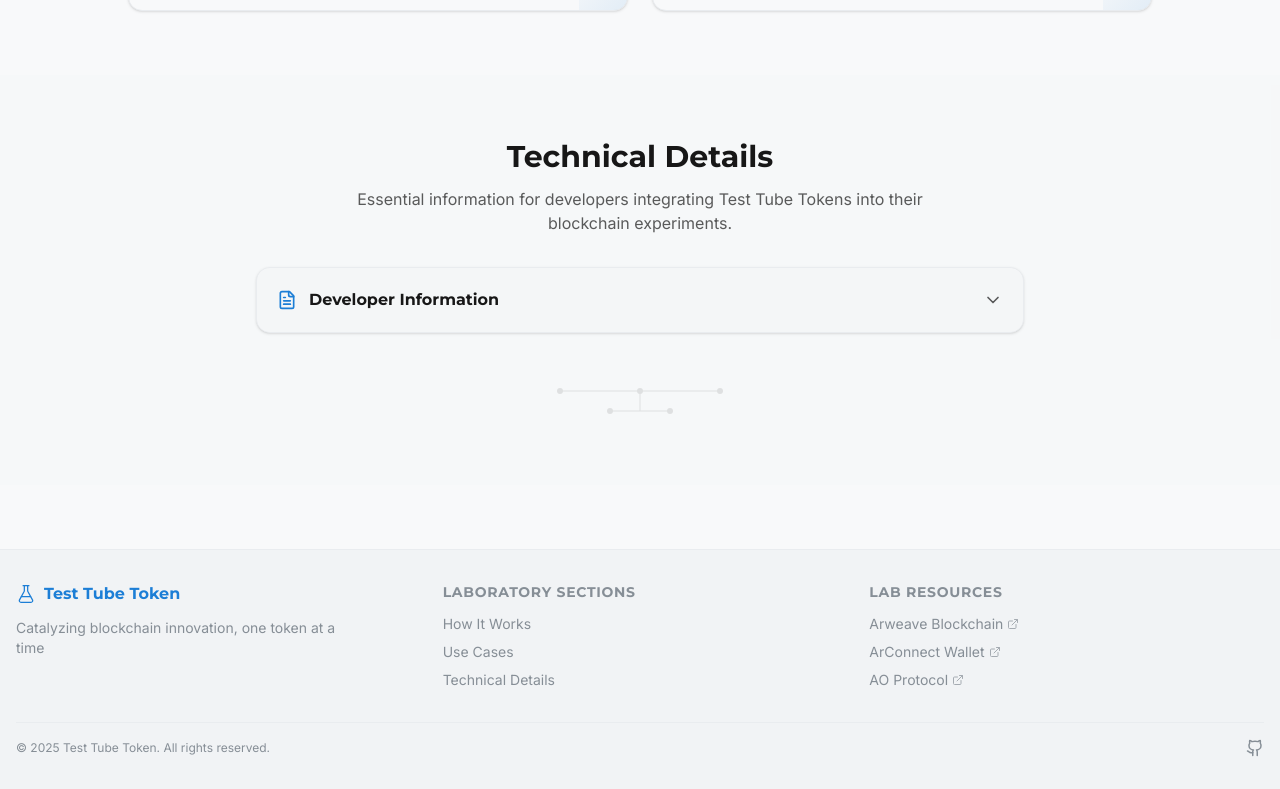
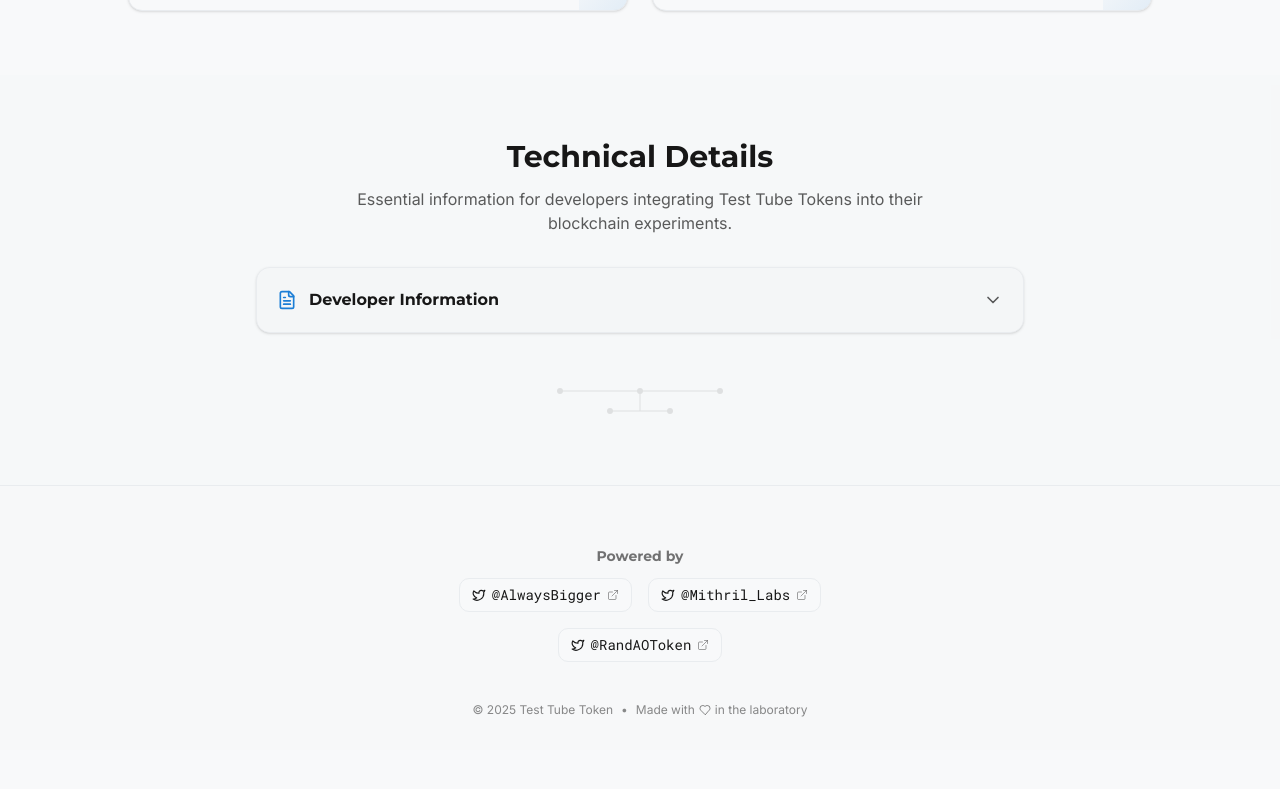
Before and after one commit to skyf0xx/test-tube-token, a Next.js app: page / in a window 1280 px wide. Shown: the part 2456-3245 px from the top of the page. After the commit the page ends 3206 px from the top, so only its background shows below. Built offline with nearby package versions, Linux system fonts and the light colour scheme.

Commit message:
feat: powered by

```diff
--- a/src/components/footer.tsx
+++ b/src/components/footer.tsx
@@ -1,146 +1,98 @@
 import React from 'react';
 import { motion } from 'framer-motion';
-import { FlaskConical, Github, ExternalLink } from 'lucide-react';
-import { scrollToSection } from '@/utils/helpers';
+import { Twitter, Heart, ExternalLink } from 'lucide-react';
+import { useAnimationPreferences } from '@/utils/helpers';
 
 export const Footer: React.FC = () => {
+    const { isAnimationEnabled } = useAnimationPreferences();
+
+    // Animation settings
+    const fadeIn = {
+        hidden: { opacity: 0, y: 20 },
+        visible: {
+            opacity: 1,
+            y: 0,
+            transition: { duration: 0.5 },
+        },
+    };
+
+    // Partners data with Twitter handles and URLs
+    const partners = [
+        {
+            handle: '@AlwaysBigger',
+            url: 'https://x.com/AlwaysBigger',
+        },
+        {
+            handle: '@Mithril_Labs',
+            url: 'https://x.com/Mithril_Labs',
+        },
+        {
+            handle: '@RandAOToken',
+            url: 'https://x.com/RandAOToken',
+        },
+    ];
+
     return (
-        <footer className="w-full bg-muted border-t border-border mt-16 py-8">
+        <footer className="w-full py-8 border-t border-border bg-muted/20">
             <div className="container mx-auto px-4">
-                <div className="grid grid-cols-1 md:grid-cols-3 gap-8">
-                    {/* Brand column */}
-                    <div className="flex flex-col space-y-3">
-                        <motion.div
-                            className="flex items-center cursor-pointer"
-                            onClick={() => scrollToSection('hero')}
-                            whileHover={{ scale: 1.05 }}
-                            whileTap={{ scale: 0.97 }}
-                        >
-                            <FlaskConical
-                                size={20}
-                                className="text-primary mr-2"
-                                strokeWidth={1.5}
-                            />
-                            <span className="font-bold text-primary font-headings">
-                                Test Tube Token
-                            </span>
-                        </motion.div>
-                        <p className="text-sm text-muted-foreground max-w-xs">
-                            Catalyzing blockchain innovation, one token at a
-                            time
+                <motion.div
+                    className="flex flex-col items-center"
+                    initial={isAnimationEnabled ? 'hidden' : 'visible'}
+                    whileInView="visible"
+                    viewport={{ once: true }}
+                    variants={fadeIn}
+                >
+                    {/* Laboratory line decoration */}
+                    <div className="w-16 h-1 bg-laboratory-blue rounded-full mb-6"></div>
+
+                    {/* Powered by section */}
+                    <div className="flex flex-col items-center mb-6">
+                        <p className="text-sm text-foreground/60 mb-3 font-headings">
+                            Powered by
                         </p>
+
+                        <div className="flex flex-wrap justify-center gap-4 max-w-lg">
+                            {partners.map((partner, index) => (
+                                <a
+                                    key={index}
+                                    href={partner.url}
+                                    target="_blank"
+                                    rel="noopener noreferrer"
+                                    className="flex items-center gap-1.5 px-3 py-1.5 bg-card border border-border rounded-lg hover:border-primary transition-colors duration-200 group"
+                                >
+                                    <Twitter
+                                        size={14}
+                                        className="text-laboratory-blue"
+                                    />
+                                    <span className="text-sm font-mono group-hover:text-primary transition-colors duration-200">
+                                        {partner.handle}
+                                    </span>
+                                    <ExternalLink
+                                        size={12}
+                                        className="text-foreground/40 group-hover:text-primary transition-colors duration-200"
+                                    />
+                                </a>
+                            ))}
+                        </div>
                     </div>
 
-                    {/* Quick links column */}
-                    <div className="flex flex-col space-y-3">
-                        <h3 className="font-headings font-medium text-sm uppercase tracking-wider text-muted-foreground">
-                            Laboratory Sections
-                        </h3>
-                        <ul className="space-y-2">
-                            <FooterLink
-                                onClick={() => scrollToSection('how-it-works')}
-                                label="How It Works"
-                            />
-                            <FooterLink
-                                onClick={() => scrollToSection('use-cases')}
-                                label="Use Cases"
-                            />
-                            <FooterLink
-                                onClick={() =>
-                                    scrollToSection('technical-details')
-                                }
-                                label="Technical Details"
-                            />
-                        </ul>
+                    {/* Copyright info */}
+                    <div className="flex items-center text-xs text-foreground/50 mt-4">
+                        <span>
+                            © {new Date().getFullYear()} Test Tube Token
+                        </span>
+                        <span className="mx-2">•</span>
+                        <span className="flex items-center">
+                            Made with{' '}
+                            <Heart
+                                size={12}
+                                className="text-reaction-orange mx-1"
+                            />{' '}
+                            in the laboratory
+                        </span>
                     </div>
-
-                    {/* Resources column */}
-                    <div className="flex flex-col space-y-3">
-                        <h3 className="font-headings font-medium text-sm uppercase tracking-wider text-muted-foreground">
-                            Lab Resources
-                        </h3>
-                        <ul className="space-y-2">
-                            <FooterLink
-                                href="https://arweave.org/"
-                                label="Arweave Blockchain"
-                                external
-                            />
-                            <FooterLink
-                                href="https://arconnect.io/"
-                                label="ArConnect Wallet"
-                                external
-                            />
-                            <FooterLink
-                                href="https://ao.arweave.net/"
-                                label="AO Protocol"
-                                external
-                            />
-                        </ul>
-                    </div>
-                </div>
-
-                {/* Copyright */}
-                <div className="mt-8 pt-4 border-t border-border flex flex-col sm:flex-row justify-between items-center">
-                    <p className="text-xs text-muted-foreground">
-                        © {new Date().getFullYear()} Test Tube Token. All rights
-                        reserved.
-                    </p>
-                    <div className="mt-4 sm:mt-0 flex items-center space-x-4">
-                        <motion.a
-                            href="https://github.com"
-                            target="_blank"
-                            rel="noopener noreferrer"
-                            className="text-muted-foreground hover:text-primary transition-colors"
-                            whileHover={{ scale: 1.1 }}
-                            whileTap={{ scale: 0.9 }}
-                        >
-                            <Github size={18} />
-                        </motion.a>
-                    </div>
-                </div>
+                </motion.div>
             </div>
         </footer>
     );
 };
-
-interface FooterLinkProps {
-    label: string;
-    href?: string;
-    onClick?: () => void;
-    external?: boolean;
-}
-
-const FooterLink: React.FC<FooterLinkProps> = ({
-    label,
-    href,
-    onClick,
-    external = false,
-}) => {
-    const content = (
-        <span className="inline-flex items-center">
-            {label}
-            {external && <ExternalLink size={12} className="ml-1 opacity-70" />}
-        </span>
-    );
-
-    return (
-        <li>
-            <motion.div
-                className="text-sm text-muted-foreground hover:text-primary transition-colors cursor-pointer"
-                whileHover={{ x: 2 }}
-            >
-                {href ? (
-                    <a
-                        href={href}
-                        target={external ? '_blank' : undefined}
-                        rel={external ? 'noopener noreferrer' : undefined}
-                    >
-                        {content}
-                    </a>
-                ) : (
-                    <span onClick={onClick}>{content}</span>
-                )}
-            </motion.div>
-        </li>
-    );
-};
```
